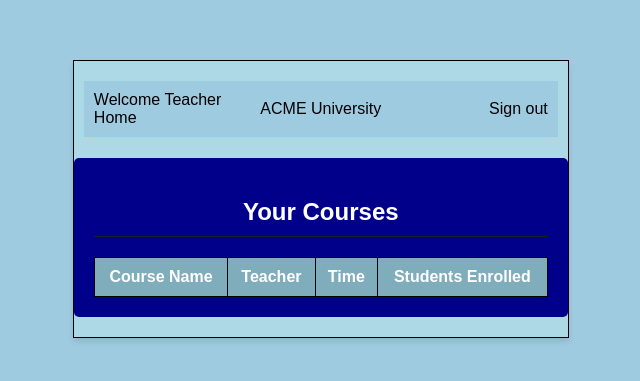
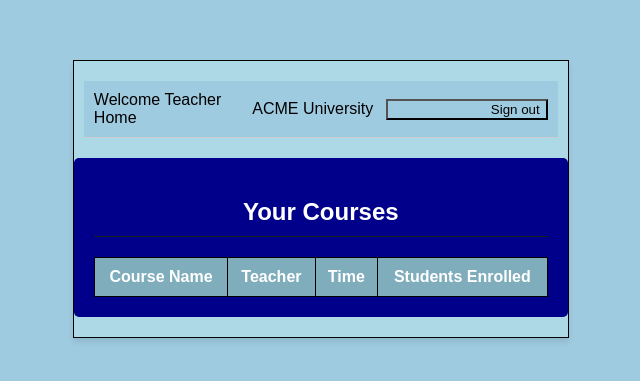
Before and after one commit to HikaruKurusu/Lab-8-Mini-Proj-CSE-108, a React (Create React App) app in the folder lab08/: page /teacher-home in a window 1280 px wide. Shown: the part 201-582 px from the top of the page, without its empty margins (315-955 px from the left). Built offline with nearby package versions, Linux system fonts and the light colour scheme.

Commit message:
added button

```diff
--- a/lab08/src/teacher_pages/TeacherHome.jsx
+++ b/lab08/src/teacher_pages/TeacherHome.jsx
@@ -9,7 +9,7 @@ const TeacherHome = () => {
             <div className="outerHeader">
                 <span className="left">Welcome {name}</span>
                 <span className="center">ACME University</span>
-                <span className="right">Sign out</span>
+                <button className="right" onClick={() => alert('Signing out...')}>Sign out</button>
             </div>
             <div className="innerTeacherHome">
                 <h2 className="innerHeader">Your Courses</h2>
```
